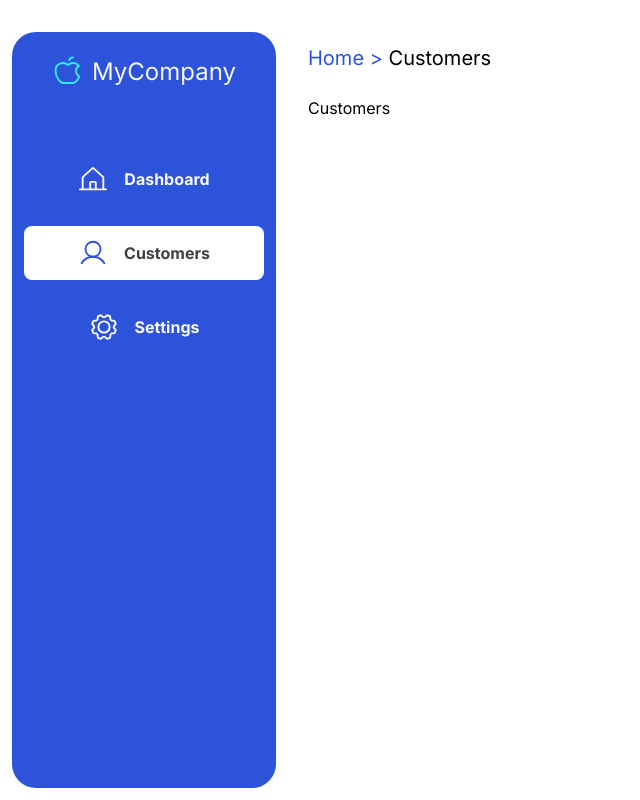
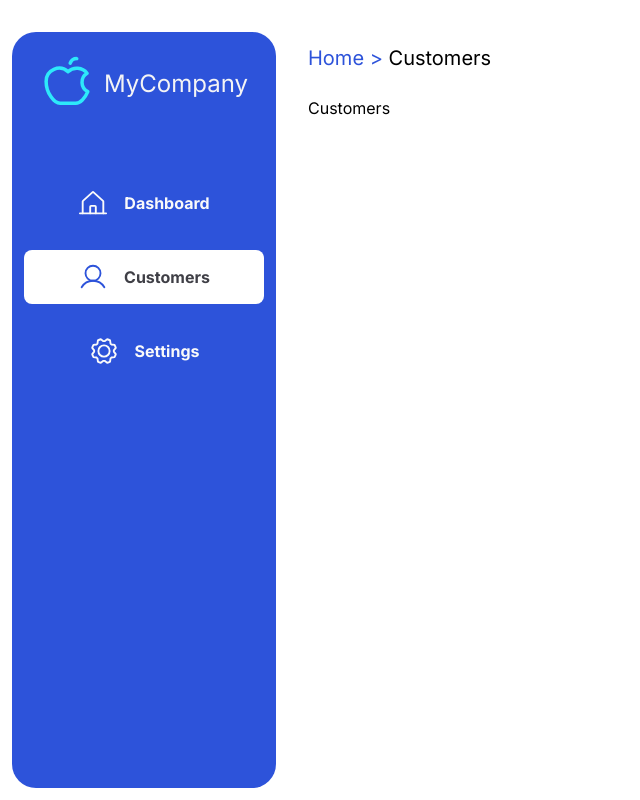
Before and after one commit to NathanSoa/les, a Next.js app in the folder frontend/: page /dashboard/customers in a window 1280 px wide. Shown: the whole page, without its empty margins (0-640 px from the left). Built offline with nearby package versions, Linux system fonts and the light colour scheme.

Commit message:
feat: add items-center and size 56

```diff
--- a/frontend/src/app/ui/dashboard/side-nav.tsx
+++ b/frontend/src/app/ui/dashboard/side-nav.tsx
@@ -6,8 +6,8 @@ import NavItems from '@/app/ui/dashboard/nav-items'
 export default function SideNav() {
   return (
     <div className="h-full rounded-3xl bg-blue-theme p-3">
-      <div className="flex justify-center gap-2 pt-3 text-2xl">
-        <CompanyLogo size={32} />
+      <div className="flex items-center justify-center gap-2 pt-3 text-2xl">
+        <CompanyLogo size={56} />
         <span className="text-zinc-100">MyCompany</span>
       </div>
       <nav className="pt-16">
```
